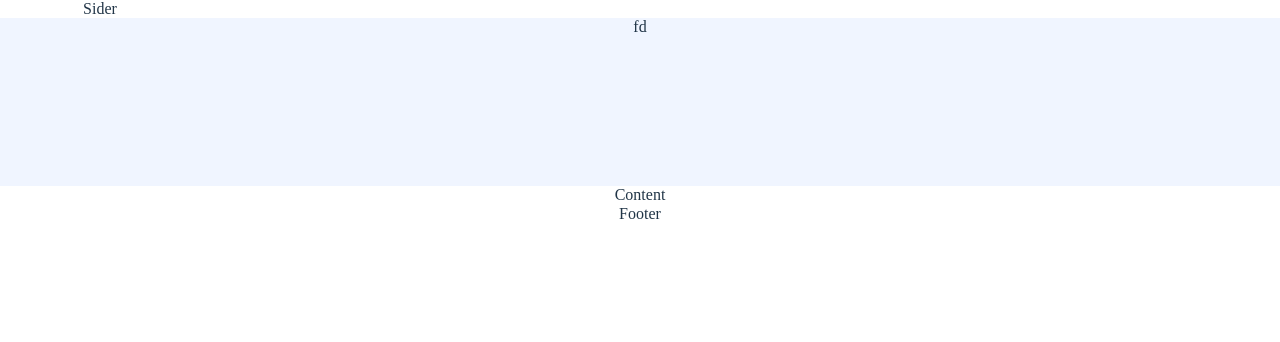
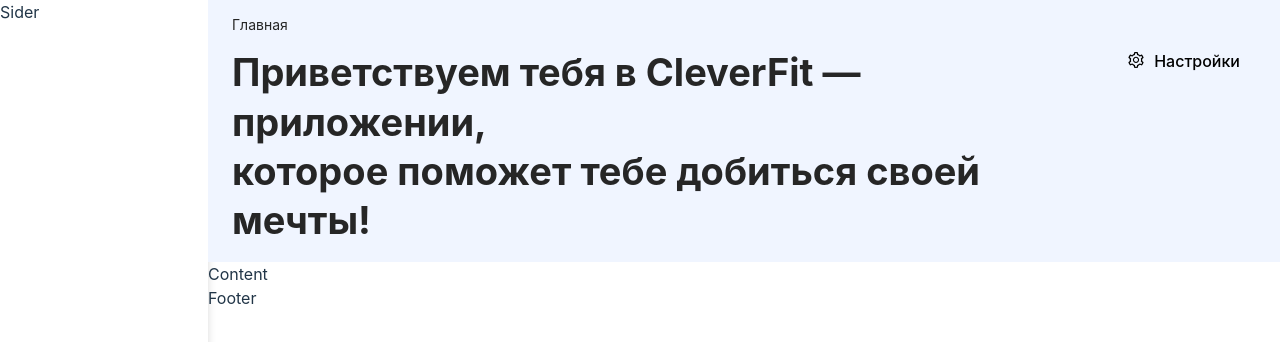
Before and after one commit to ClevertecFrontendLab/kravchanton, a React (Vite) app: page /#/ in a window 1280 px wide. Shown: the top 342 px of the page. Built offline with nearby package versions, Linux system fonts and the light colour scheme.

Commit message:
feat: add header

```diff
--- a/src/components/HeaderContent/HeaderContent.module.scss
+++ b/src/components/HeaderContent/HeaderContent.module.scss
@@ -1,7 +1,45 @@
 .header {
     min-height: 168px;
     width: 100%;
-    padding: 0;
-    margin: 0;
-    background-color:  var(--primary-light-1);
+    background: var(--primary-light-1);
+    padding: 16px 24px;
+
+    & p {
+        font-weight: 400;
+        font-size: 14px;
+        line-height: 130%;
+        color: var(--character-light-title-85)
+    }
+
 }
+
+.wrapper {
+    display: flex;
+    flex-direction: row;
+    justify-content: space-between;
+    padding-top: 8px;
+
+    & h1 {
+        font-weight: 700;
+        font-size: 38px;
+        line-height: 130%;
+        color: var(--character-light-title-85);
+        padding-top: 6px;
+    }
+}
+
+.settings {
+    display: flex;
+    align-items: flex-start;
+    justify-content: center;
+    align-self: flex-start;
+    column-gap: 10px;
+    flex-wrap: nowrap;
+    padding: 9px 15px;
+    cursor: pointer;
+    transition: all 0.3s;
+    background: transparent;
+
+
+
+}
--- a/src/components/HeaderContent/HeaderContent.tsx
+++ b/src/components/HeaderContent/HeaderContent.tsx
@@ -1,7 +1,18 @@
 import React from 'react';
 import styles from './HeaderContent.module.scss'
+import {Button} from 'antd';
+import {SettingOutlined} from "@ant-design/icons";
+
 export const HeaderContent = () => {
-    return <header className={styles.header}>
-        fd
-    </header>
+    return <div className={styles.header}>
+        <p> Главная</p>
+        <div className={styles.wrapper}>
+            <h1> Приветствуем тебя в CleverFit — приложении, <br/> которое
+                поможет тебе добиться своей мечты!</h1>
+            <Button className={styles.settings} shape='circle' icon={<SettingOutlined/>}>
+                Настройки
+            </Button>
+
+        </div>
+    </div>
 }
--- a/src/index.css
+++ b/src/index.css
@@ -1,9 +1,9 @@
-import from
 :root {
-    font-family: Inter, system-ui, Avenir, Helvetica, Arial, sans-serif;
+    --font-family: "Inter", sans-serif;
+    --second-family: "Roboto", sans-serif;
     line-height: 1.5;
     font-weight: 400;
-
+    font-family: var(--font-family);
     color-scheme: light dark;
     color: rgba(255, 255, 255, 0.87);
     background-color: #242424;
@@ -13,7 +13,6 @@
     -webkit-font-smoothing: antialiased;
     -moz-osx-font-smoothing: grayscale;
 }
-
 a {
     font-weight: 500;
     color: #646cff;
@@ -31,11 +30,14 @@
     min-height: 100vh;
 }
 
-h1 {
-    font-size: 3.2em;
-    line-height: 1.1;
+h1, h2, h3, h4, p {
+    margin: 0;
 }
 
+ul {
+    margin: 0;
+    padding: 0;
+}
 
 button {
     border-radius: 8px;
--- a/src/pages/main-page/main-page.css
+++ b/src/pages/main-page/main-page.css
@@ -1,7 +1,5 @@
 #root {
-    max-width: 1440px;
     margin: 0 auto;
-    text-align: center;
     box-sizing: border-box;
     min-height: 1024px;
     width: 100%;
@@ -9,38 +7,17 @@
 }
 
 
-.logo {
-    height: 6em;
-    padding: 1.5em;
-    will-change: filter;
-    transition: filter 300ms;
-}
-.logo:hover {
-    filter: drop-shadow(0 0 2em #646cffaa);
-}
-.logo.react:hover {
-    filter: drop-shadow(0 0 2em #61dafbaa);
+
+.ant-layout-has-sider {
+    display: flex;
+    flex-direction: row;
 }
 
-@keyframes logo-spin {
-    from {
-        transform: rotate(0deg);
-    }
-    to {
-        transform: rotate(360deg);
-    }
+.ant-layout {
+    width: 100%;
 }
-
-@media (prefers-reduced-motion: no-preference) {
-    a:nth-of-type(2) .logo {
-        animation: logo-spin infinite 20s linear;
-    }
+.ant-layout-sider {
+    height: 1024px;
+    box-shadow: 0 2px 8px 0 rgba(0, 0, 0, 0.15);
+    background: var(--character-light-primary-inverse);
 }
-
-.card {
-    padding: 2em;
-}
-
-.read-the-docs {
-    color: #888;
-}
--- a/src/pages/main-page/main-page.tsx
+++ b/src/pages/main-page/main-page.tsx
@@ -12,7 +12,11 @@
         <>
 
             <Layout>
-                <Sider>Sider</Sider>
+                <Sider
+                    className={'side-bar'}
+                    width={"208"}>
+                    Sider
+                </Sider>
                 <Layout>
                     <Header>
                         <HeaderContent/>
```
